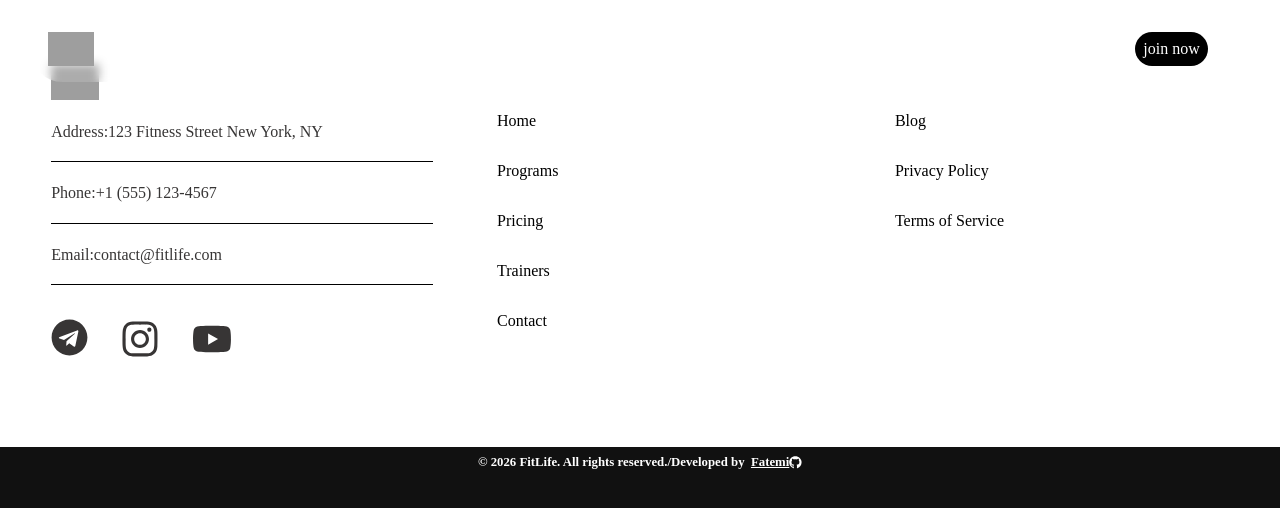
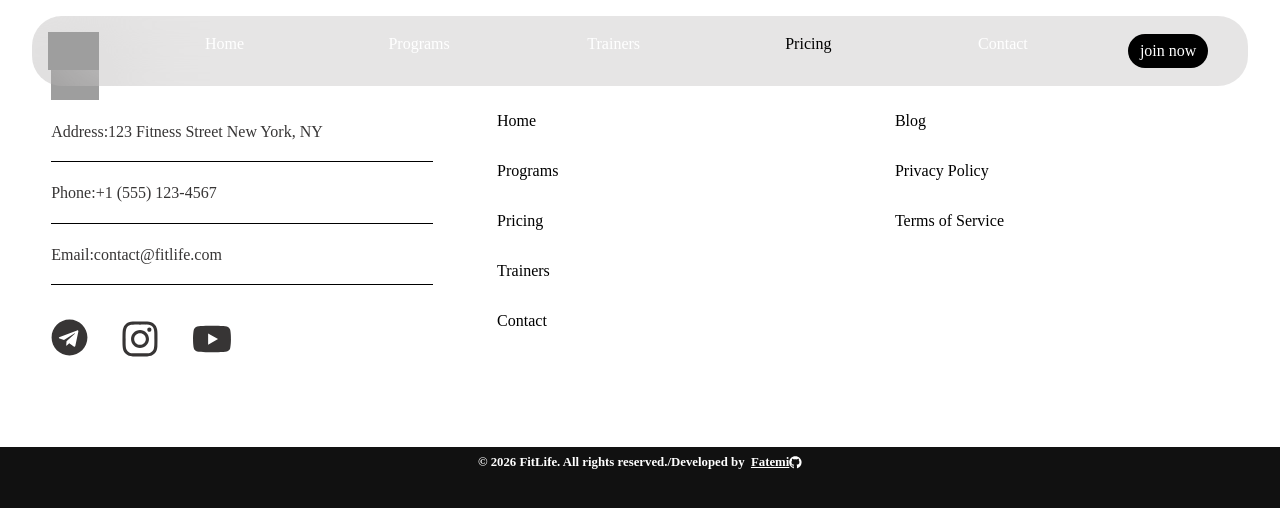
Before and after one commit to mhmdrezafatemi/fitnessProject, a React (Vite) app: page /pricing in a window 1280 px wide. Shown: the top 508 px of the page. Built offline with nearby package versions, Linux system fonts and the light colour scheme; grey boxes are pictures that could not be loaded.

Commit message:
Change some global name for classes and set effect for Navbar closing when click on a page in mobile version

```diff
--- a/src/components/Navbar/Navbar.css
+++ b/src/components/Navbar/Navbar.css
@@ -1,17 +1,20 @@
 .nav {
-  width: 100%;
+  width: 50%;
   margin: 1rem 0rem;
   color: white;
   height: clamp(1rem, 2rem, 3rem);
   text-decoration: none;
   text-align: center;
 }
+.nav.active {
+  color: black;
+}
 .dropdown-img {
   width: 5rem;
   height: 5rem;
 }
 .nav:hover {
-  color: rgba(255, 255, 255, 0.461);
+  color: rgba(79, 78, 78, 0.675);
   cursor: pointer;
 }
 .nav-box {
@@ -39,8 +42,8 @@
   font-size: 1rem;
   width: 95%;
   border-radius: 30px;
-  background-color: rgba(253, 253, 253, 0.15);
-  backdrop-filter: blur(5px);
+  background-color: rgba(90, 80, 80, 0.15);
+  backdrop-filter: blur(50px);
 }
 .dropdown {
   position: absolute;
@@ -84,6 +87,7 @@
     justify-content: start;
     z-index: 3;
     width: 100%;
+    gap: 1rem;
     border-radius: 0;
     transform: translateX(-100%);
     color: black;
--- a/src/components/Navbar/Navbar.jsx
+++ b/src/components/Navbar/Navbar.jsx
@@ -1,18 +1,28 @@
-import React, { useState } from "react";
+import React, { useEffect, useState } from "react";
 import { GrClose, GrList } from "react-icons/gr";
 import FitlabLogo from "../../assets/fitlab-logo.png";
 import "./Navbar.css";
 import Reveal from "../Reveal";
+import { NavLink } from "react-router";
+import { useLocation } from "react-router";
 
 export default function Navbar() {
-  const [isopen, setState] = useState(false);
+  const [isopen, setIsOpen] = useState(false);
   function setDropdown() {
-    setState(!isopen);
+    setIsOpen(!isopen);
   }
+
+  const location = useLocation();
+  useEffect(() => {
+    setIsOpen(false);
+  }, [location]);
+
   const navButton = [
-    { id: 1, title: "Article", href: "/" },
-    { id: 2, title: "program", href: "/" },
-    { id: 3, title: "more", href: "/" },
+    { id: 1, title: "Home", link: "" },
+    { id: 2, title: "Programs", link: "program" },
+    { id: 3, title: "Trainers", link: "trainers" },
+    { id: 4, title: "Pricing", link: "pricing" },
+    { id: 4, title: "Contact", link: "contact" },
   ];
   return (
     <nav className="nav-box">
@@ -28,9 +38,9 @@ export default function Navbar() {
           <img src={FitlabLogo} />
         </h1>
         {navButton.map((button) => (
-          <a className="nav" key={button.id} href={button.href}>
+          <NavLink className="nav" key={button.id} to={button.link}>
             {button.title}
-          </a>
+          </NavLink>
         ))}
         <button className="join-button">join now</button>
         <button className="buttonstyle-reset" onClick={setDropdown}>
--- a/src/components/Pricing/Pricing.css
+++ b/src/components/Pricing/Pricing.css
@@ -63,7 +63,7 @@
   width: 100px;
   border: none;
 }
-.active {
+.active-plan {
   box-shadow: inset -40px -10px 20px 5px rgba(255, 255, 255, 0.614);
 }
 .price {
--- a/src/components/Pricing/PricingCard.jsx
+++ b/src/components/Pricing/PricingCard.jsx
@@ -54,13 +54,13 @@ export default function PricingCard({ biling, setBiling }) {
         choose your perfect plan:
         <div className="plan-button-container">
           <button
-            className={biling === "monthly" ? "active" : ""}
+            className={biling === "monthly" ? "active-plan" : ""}
             onClick={() => setBiling("monthly")}
           >
             Monthly
           </button>
           <button
-            className={biling === "yearly" ? "active" : ""}
+            className={biling === "yearly" ? "active-plan" : ""}
             onClick={() => setBiling("yearly")}
           >
             Yearly
```
